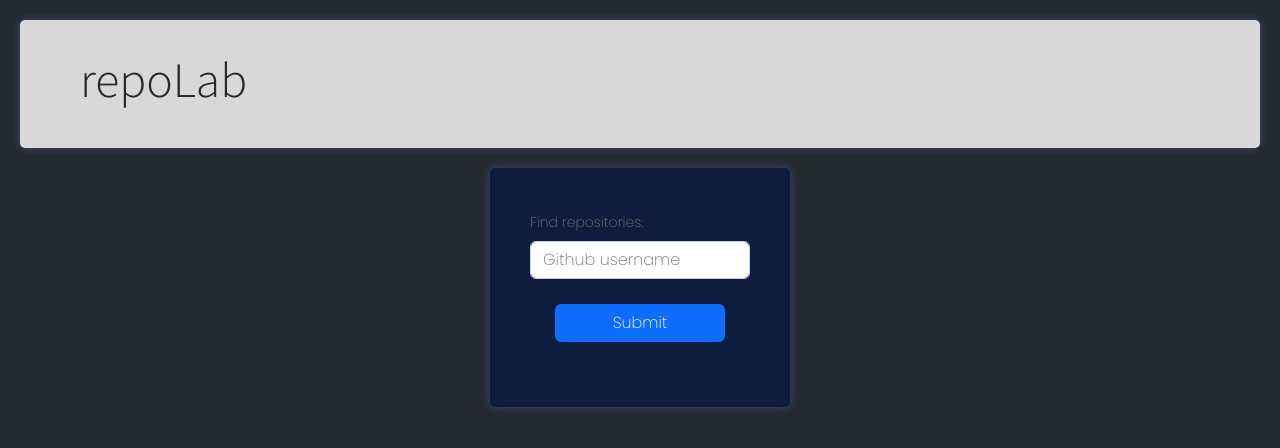
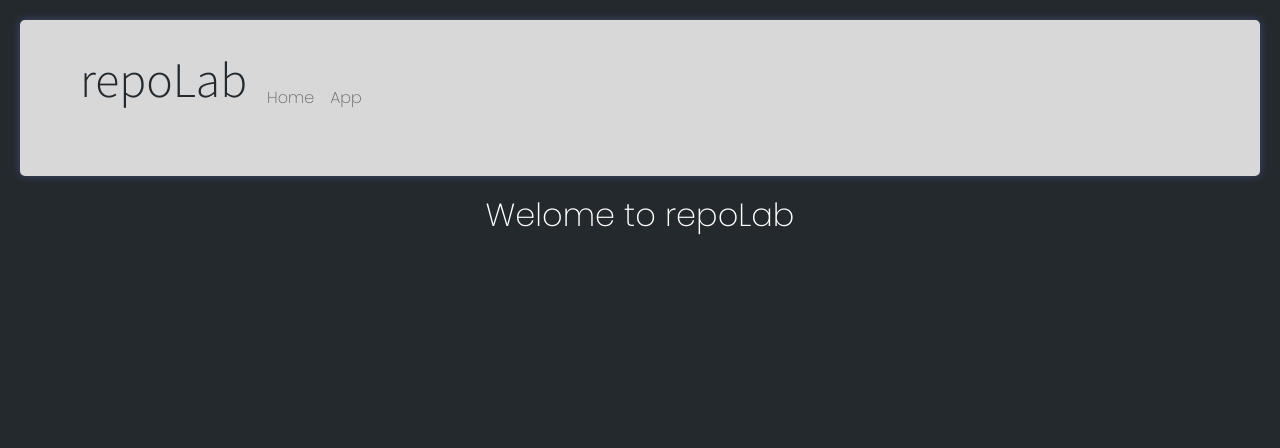
Before and after one commit to hunterstorm/repo-app, a React (Create React App) app: page /home in a window 1280 px wide. Shown: the top 448 px of the page. Built offline with nearby package versions, Linux system fonts and the light colour scheme.

Commit message:
Navigation

```diff
--- a/package.json
+++ b/package.json
@@ -8,6 +8,7 @@
     "react": "^18.2.0",
     "react-bootstrap": "^2.7.2",
     "react-redux": "^8.0.5",
+    "react-router-dom": "^6.9.0",
     "react-scripts": "^5.0.1",
     "web-vitals": "^2.1.4"
   },
--- a/src/App.js
+++ b/src/App.js
@@ -5,19 +5,29 @@ import './App.css'
 import HeaderAnimation from "./components/HeaderAnimation";
 import UsernameInput from './components/UsernameInput';
 import { useSelector } from 'react-redux';
+import { BrowserRouter, Routes, Route}   from 'react-router-dom';
+import Navigation from './components/Navigation';
+import Home from './components/Home';
 
 function App() {
     const getUserName = useSelector((state) => state.username.username);
-
     return (
-      <div>
+      <BrowserRouter>
         <header>
           <HeaderAnimation />
+            <Navigation/>
+
         </header>
-        <UsernameInput />
-        <UserRepositories username={getUserName} />
-
-      </div>
+      <Routes>
+        <Route path= "/home" element={<Home/>}/>
+        <Route exact path="/app" element={
+        <>
+          <UsernameInput />
+          <UserRepositories username={getUserName}/>
+        </>
+      } />
+      </Routes>
+      </BrowserRouter>
     );
 
 }
--- /dev/null
+++ b/src/components/Home.jsx
@@ -0,0 +1,12 @@
+import react from 'react'
+
+function Home() {
+
+    return(
+        <div>
+        <h2 className = "greeting">Welome to repoLab</h2>
+        </div>
+
+    )}
+
+export default Home
--- /dev/null
+++ b/src/components/Navigation.jsx
@@ -0,0 +1,25 @@
+import react from "react";
+import {Link} from 'react-router-dom';
+import Navbar from 'react-bootstrap/Navbar';
+import Container from 'react-bootstrap/Container'
+
+function Navigation() {
+    return(
+<Navbar className="navbar" expand="lg">
+      <Container>
+        <Navbar.Toggle aria-controls="basic-navbar-nav" />
+        <Navbar.Collapse id="basic-navbar-nav">
+          <ul className="navbar-nav me-auto">
+            <li className="nav-item">
+              <Link to="/home" className="nav-link">Home</Link>
+            </li>
+            <li className="nav-item">
+              <Link to="/app" className="nav-link">App</Link>
+            </li>
+          </ul>
+        </Navbar.Collapse>
+      </Container>
+    </Navbar>
+    )}
+
+    export default Navigation
--- a/src/index.css
+++ b/src/index.css
@@ -11,3 +11,8 @@ code {
   font-family: source-code-pro, Menlo, Monaco, Consolas, 'Courier New',
     monospace;
 }
+
+.greeting{
+color: white;
+text-align: center;
+}
```
Also changed, not shown: 1 other file (tests, documents, lock files or other folders).
